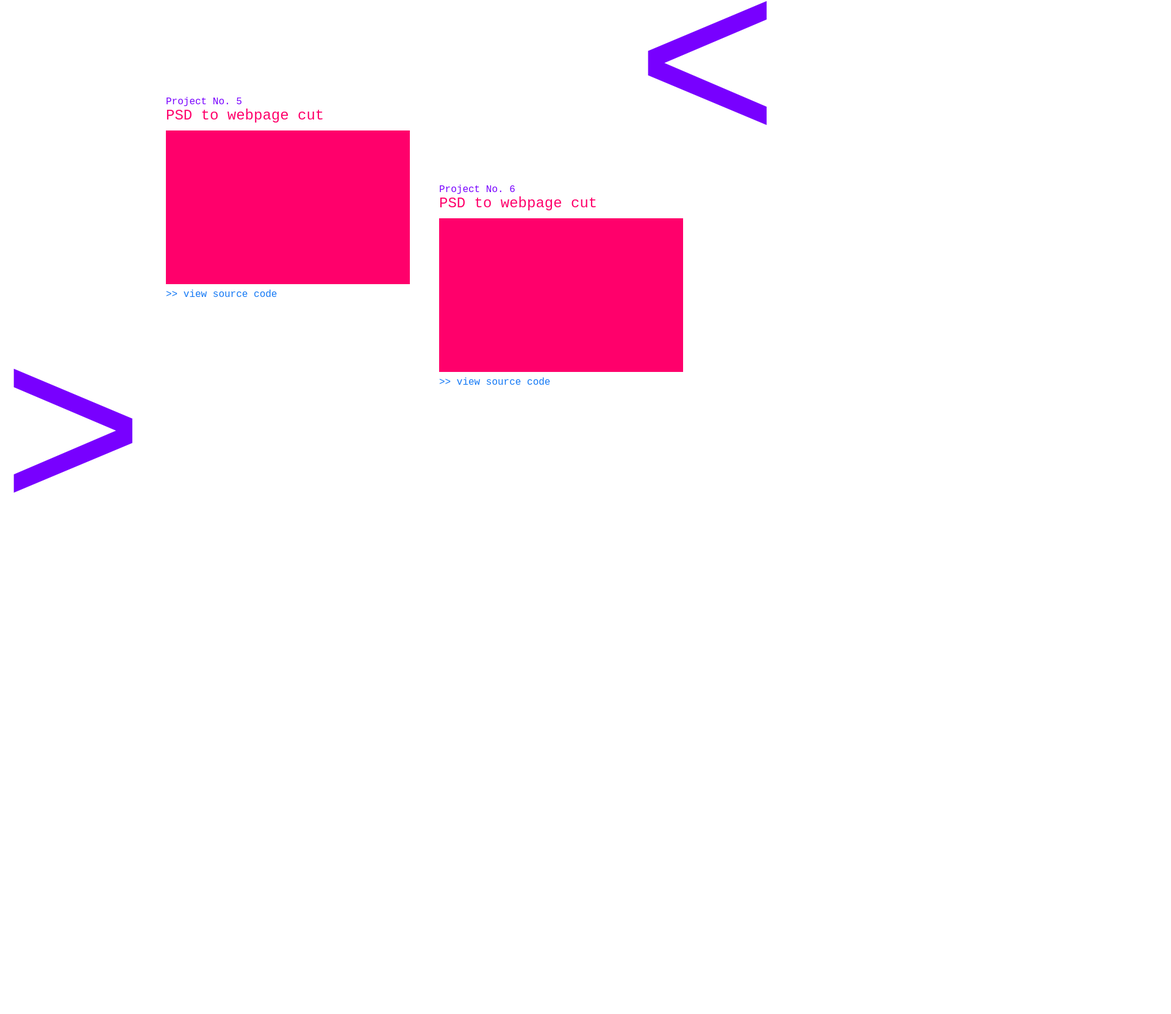
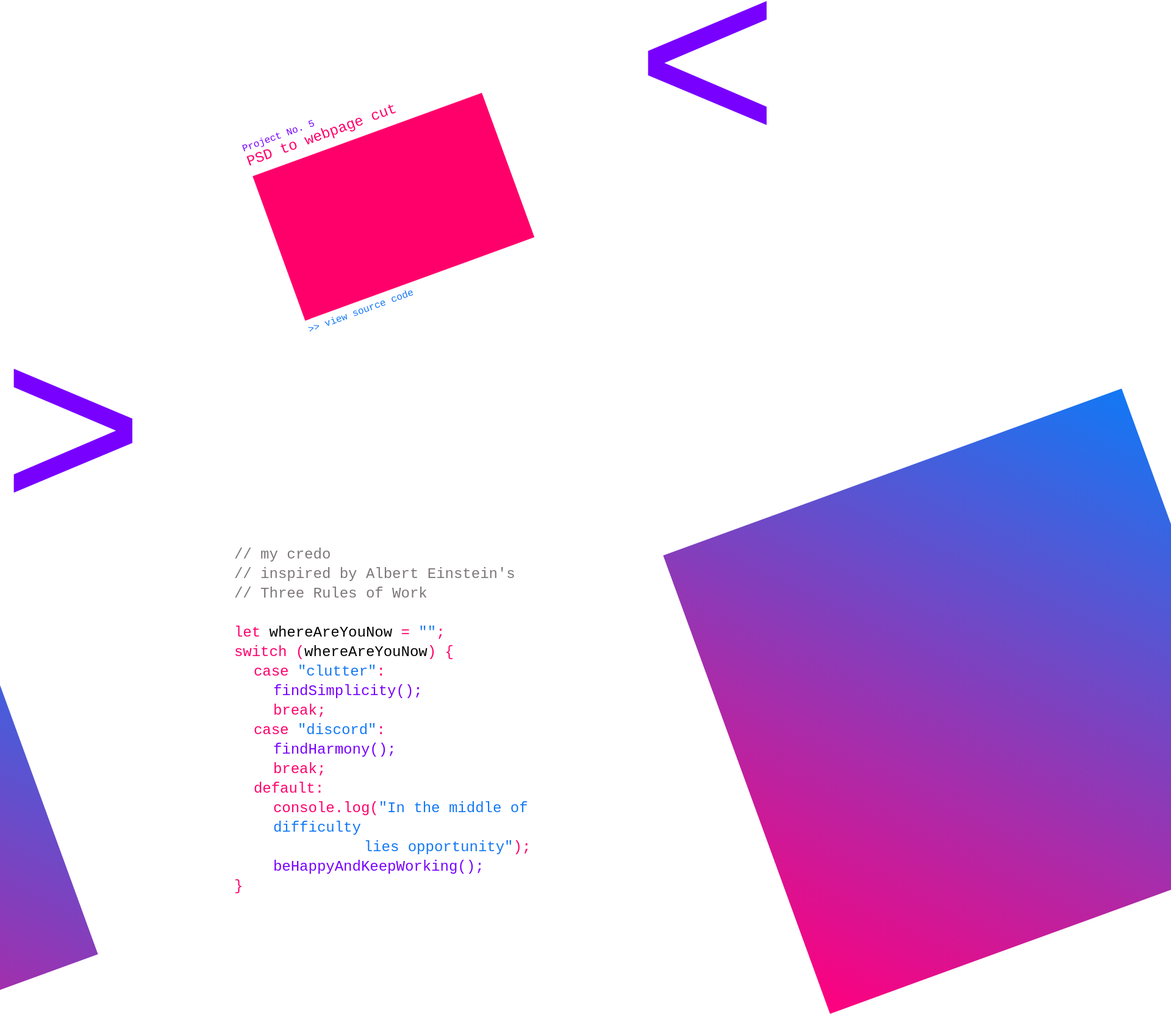
Before and after one commit to dobi01/Portfolio-v.1, a plain HTML site: page index.html in a window 1280 px wide. Shown: the part 5570-7233 px from the top of the page at 61% size, 1920 px wide, since content can reach past the window. Before the commit the page ends 6528 px from the top, so only its background shows below. Drawn offline with nearby package versions, Linux system fonts and the light colour scheme; a web font is replaced by a local one.

Commit message:
Add #Code-piece-4 section

```diff
--- a/index.html
+++ b/index.html
@@ -141,8 +141,8 @@
   <section id="portfolio-2" class="portfolio">
     <span>&#60;</span>
       <div class="row">
-        <div class="col-6">
-          <figure>
+        <div class="col-12">
+          <figure class="figure--last">
             <figcaption>
               <h1>Project No. 5</h1>
               <h2>PSD to webpage cut</h2>
@@ -153,20 +153,68 @@
             <a href="">>> view source code</a>
           </figure>
         </div>
-        <div class="col-6">
-          <figure class="figure--right">
-            <figcaption>
-              <h1>Project No. 6</h1>
-              <h2>PSD to webpage cut</h2>
-            </figcaption>
-            <div class="layer">
-              <img src="img/project_1.png" alt="webpage miniature">
-            </div>
-            <a href="">>> view source code</a>
-          </figure>
+      </div>
+    <span>&#62;</span>
+  </section>
+  <section id="code-piece-4">
+    <div class="row">
+      <div class="col-2">
+        <div class="gradient-box gradient-box-1"></div>
+      </div>
+      <div class="col-8">
+        <div class="center">
+          <p class="color-gray">// my credo</p>
+          <p class="color-gray">// inspired by Albert Einstein's</p>
+          <p class="color-gray">// Three Rules of Work</p>
+          <br>
+          <p>
+            <span class="color-pink">let</span>
+            <span class="color-black">whereAreYouNow</span>
+            <span class="color-pink">=</span>
+            <span class="color-blue">""</span><span class="color-pink">;</span>
+          </p>
+          <p>
+            <span class="color-pink">switch (</span><span class="color-black">whereAreYouNow</span><span class="color-pink">) {</span>
+          </p>
+          <p class="pad-1">
+            <span class="color-pink">case</span>
+            <span class="color-blue">"clutter"</span><span class="color-pink">:</span>
+          </p>
+          <p class="pad-2">
+            <span class="color-violet">findSimplicity();</span>
+          </p>
+          <p class="pad-2">
+            <span class="color-pink">break;</span>
+          </p>
+          <p class="pad-1">
+            <span class="color-pink">case</span>
+            <span class="color-blue">"discord"</span><span class="color-pink">:</span>
+          </p>
+          <p class="pad-2">
+            <span class="color-violet">findHarmony();</span>
+          </p>
+          <p class="pad-2">
+            <span class="color-pink">break;</span>
+          </p>
+          <p class="pad-1">
+            <span class="color-pink">default:</span>
+          </p>
+          <p class="pad-2">
+            <span class="color-pink">console.log(</span><span class="color-blue">"In the middle of difficulty</span>
+          </p>
+          <p class="pad-3">
+            <span class="color-blue">lies opportunity"</span><span class="color-pink">);</span>
+          </p>
+          <p class="pad-2">
+            <span class="color-violet">beHappyAndKeepWorking();</span>
+          </p>
+          <p class="color-pink">}</p>
         </div>
       </div>
-    <span>&#62;</span>
+      <div class="col-2">
+        <div class="gradient-box gradient-box-2"></div>
+      </div>
+    </div>
   </section>
   <script src="https://code.jquery.com/jquery-3.3.1.min.js"
   integrity="sha256-FgpCb/KJQlLNfOu91ta32o/NMZxltwRo8QtmkMRdAu8="
--- a/style/_common.scss
+++ b/style/_common.scss
@@ -12,6 +12,7 @@ $gray: #7d777a;
 html {
   background-color: #fff;
   font-size: 100%;
+  overflow-x: hidden;
 }
 
 // @media (max-width: 768px) {
--- a/style/_section_2_Code-pieces.scss
+++ b/style/_section_2_Code-pieces.scss
@@ -24,3 +24,69 @@
     }
   }
 }
+
+#code-piece-4 {
+  font-size: 1.5rem;
+  padding-top: 4rem;
+  line-height: 2rem;
+  position: relative;
+  .center {
+    margin: 0 auto;
+    width: 60%;
+  }
+}
+
+.color-pink {
+  color: $pink;
+}
+
+.color-blue {
+  color: $blue;
+}
+
+.color-violet {
+  color: $violet;
+}
+
+.color-black {
+  color: #000;
+}
+
+.color-gray {
+  color: $gray;
+}
+
+.pad-1 {
+  padding-left: 2rem;
+}
+
+.pad-2 {
+  padding-left: 4rem;
+}
+
+.pad-3 {
+  padding-left: 13.3rem;
+}
+
+.gradient-box {
+  background: #ff007e;
+  background: -moz-linear-gradient(45deg, #ff007e 0%, #1278f5 100%);
+  background: -webkit-linear-gradient(45deg, #ff007e 0%,#1278f5 100%);
+  background: linear-gradient(45deg, #ff007e 0%,#1278f5 100%);
+  filter: progid:DXImageTransform.Microsoft.gradient( startColorstr='#ff007e', endColorstr='#1278f5',GradientType=1 );
+  height: 50rem;
+  width: 50rem;
+  transform: rotate(-20deg);
+}
+
+.gradient-box-1 {
+  position: absolute;
+  left: -47rem;
+  bottom: -6rem;
+}
+
+.gradient-box-2 {
+  position: absolute;
+  right: -45rem;
+  top: -5rem;
+}
--- a/style/_section_3_Portfolio.scss
+++ b/style/_section_3_Portfolio.scss
@@ -52,3 +52,8 @@
 .figure--right {
   margin: 17rem 0 0 5rem !important;
 }
+
+.figure--last {
+  margin: 8rem auto !important;
+  transform: rotate(-20deg);
+}
```
Also changed, not shown: style/style.css, 1 other file.
